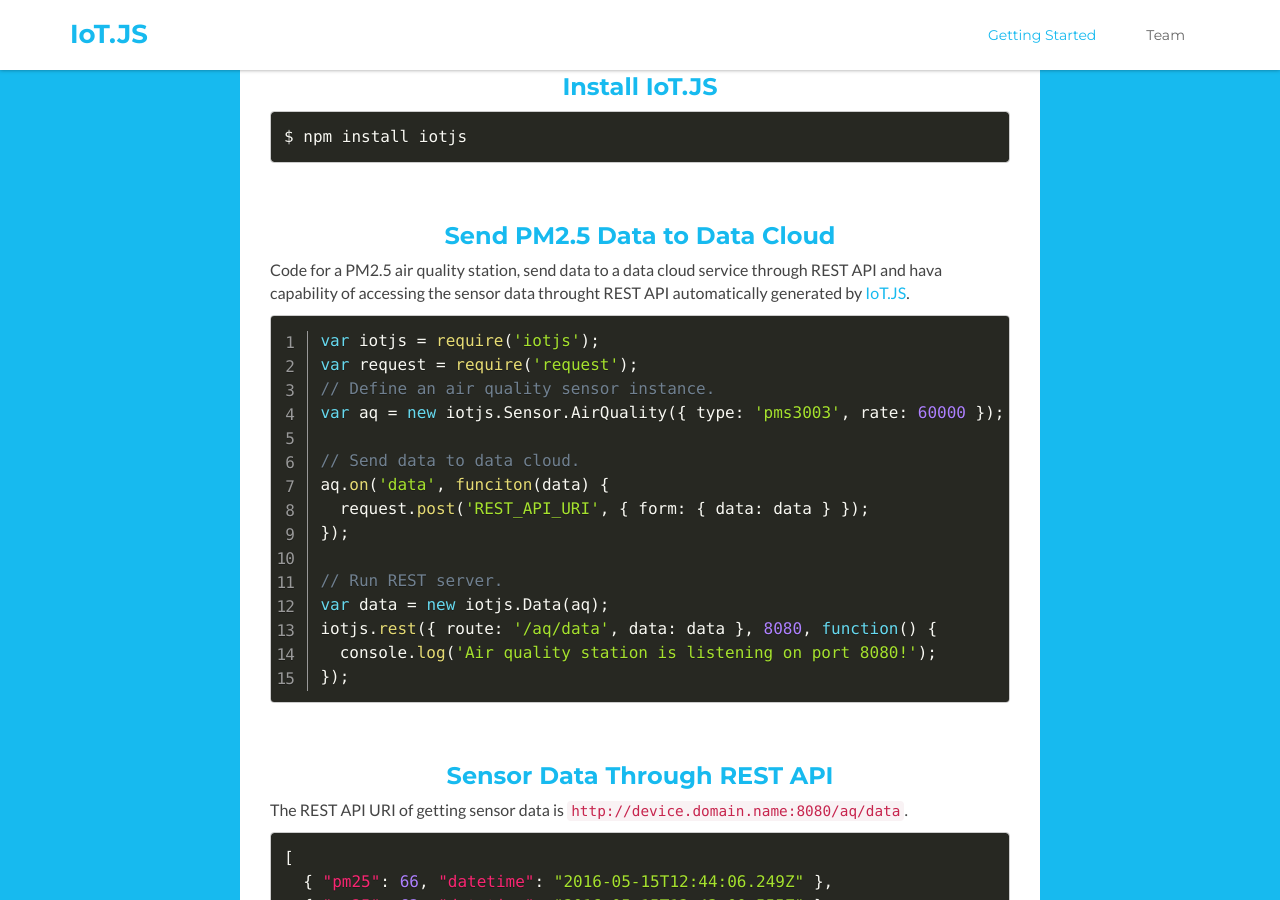
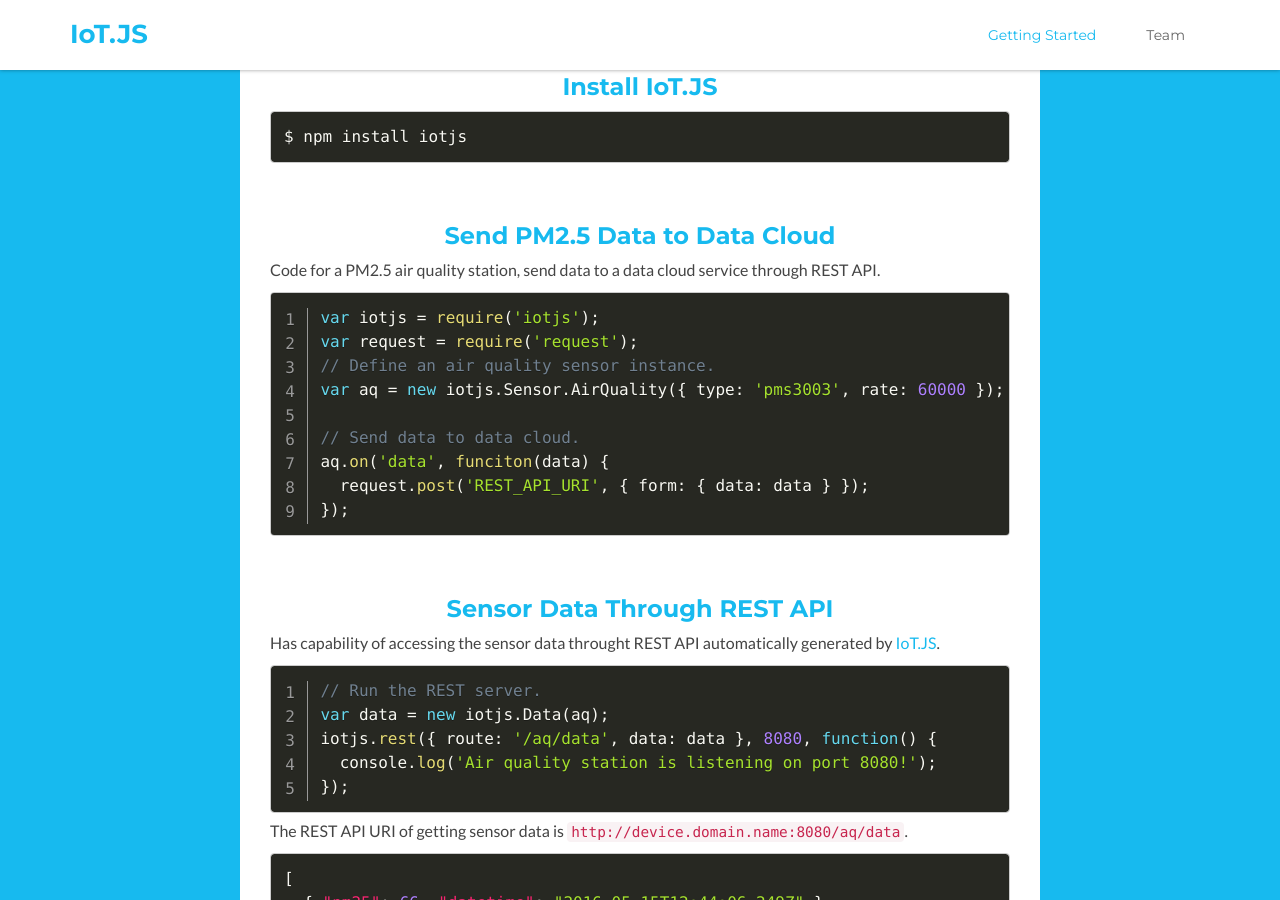
Before and after one commit to iot-js/iot-js.github.io, a Jekyll site: the page built from index.html, in a window 1280 px wide and 900 px high, scrolled down 956 px. Built offline with Jekyll 4.4.1, drawn with Linux system fonts in a browser that asks for light colours; Markdown is read by kramdown in place of the engine named in the settings.

Commit message:
Update code

```diff
--- a/_includes/docs.html
+++ b/_includes/docs.html
@@ -11,7 +11,7 @@
       </div>
       <div class="block">
         <h3 class="sub-title text-center">Send PM2.5 Data to Data Cloud</h3>
-        <p>Code for a PM2.5 air quality station, send data to a data cloud service through REST API and hava capability of accessing the sensor data throught REST API automatically generated by <a href="http://iotjs.org">IoT.JS</a>.</p>
+        <p>Code for a PM2.5 air quality station, send data to a data cloud service through REST API.</p>
         <div class="code-block">
 <pre class="line-numbers"><code class="language-javascript line-numbers">var iotjs = require('iotjs');
 var request = require('request');
@@ -21,19 +21,20 @@ var aq = new iotjs.Sensor.AirQuality({ type: 'pms3003', rate: 60000 });
 // Send data to data cloud.
 aq.on('data', funciton(data) {
   request.post('REST_API_URI', { form: { data: data } });
-});
-
-// Run REST server.
-var data = new iotjs.Data(aq);
-iotjs.rest({ route: '/aq/data', data: data }, 8080, function() {
-  console.log('Air quality station is listening on port 8080!');
 });</code></pre>
         </div>
       </div>
       <div class="block">
         <h3 class="sub-title text-center">Sensor Data Through REST API</h3>
-        <p>The REST API URI of getting sensor data is <code>http://device.domain.name:8080/aq/data</code>.</p>
+        <p>Has capability of accessing the sensor data throught REST API automatically generated by <a href="http://iotjs.org">IoT.JS</a>.</p>
         <div class="code-block">
+<pre class="line-numbers"><code class="language-javascript line-numbers">// Run the REST server.
+var data = new iotjs.Data(aq);
+iotjs.rest({ route: '/aq/data', data: data }, 8080, function() {
+  console.log('Air quality station is listening on port 8080!');
+});</code></pre>
+
+<p>The REST API URI of getting sensor data is <code>http://device.domain.name:8080/aq/data</code>.</p>
           <pre><code class="language-json">[
   { "pm25": 66, "datetime": "2016-05-15T12:44:06.249Z" },
   { "pm25": 63, "datetime": "2016-05-15T12:43:00.555Z" },
```
Also changed, not shown: 1 other file.
